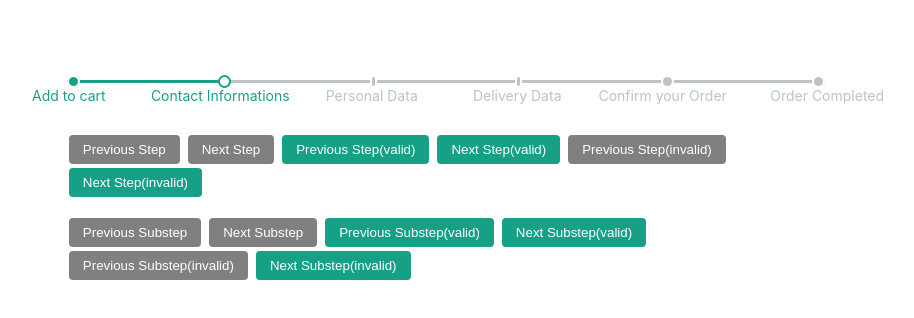
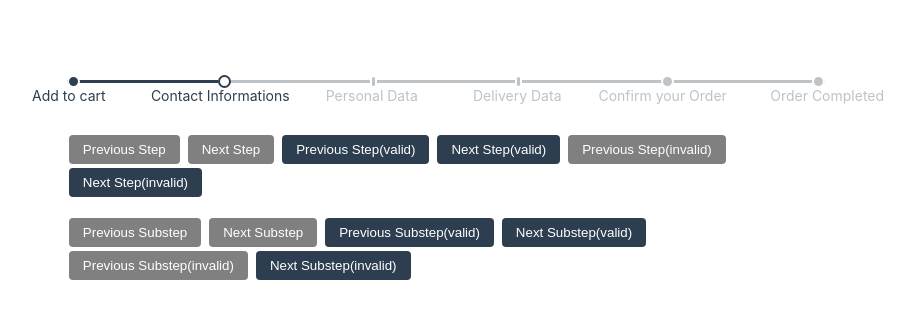
Before and after one commit to emanuelmustea/steps, a plain HTML site: page index.html in a window 1280 px wide. Both pictures are taken after a click on the element 418 px from the left and 81 px from the top of the page. Shown: the whole page, without its empty margins (194-1108 px from the left). Drawn offline with Linux system fonts and the light colour scheme.

Commit message:
code review

```diff
--- a/css/steps.css
+++ b/css/steps.css
@@ -6,7 +6,7 @@ body {
   box-sizing: border-box;
 }
 :root {
-  --main-color: #16a085;
+  --main-color: #2c3e50;
   --grey-color: #bdc3c7;
   --dark-color: #2c3e50;
   --danger-color: #c0392b;
--- a/index.html
+++ b/index.html
@@ -2,7 +2,7 @@
 <html lang="en">
   <head>
     <meta charset="UTF-8" />
-    <meta name="viewport" content="width=device-width, initial-scale=1.0" />
+    <meta name="viewport" content="width=device-width, initial-scale=1.0, user-scalable=no" />
     <meta http-equiv="X-UA-Compatible" content="ie=edge" />
     <title>Steps Js Example</title>
     <link rel="stylesheet" href="css/style.css" />
@@ -12,21 +12,21 @@
   <body>
     <div class="container steps"></div>
     <div class="container">
-      <button class="btn" onclick="steps.changeStep(true)">Previous Step</button>
+      <button class="btn" onclick="steps.changeStep({ inReverseDirection: true})">Previous Step</button>
       <button class="btn" onclick="steps.changeStep()">Next Step</button>
-      <button class="btn" onclick="steps.changeStep(true, true, true)">Previous Step(valid)</button>
-      <button class="btn" onclick="steps.changeStep(false, true, true)">Next Step(valid)</button>
-      <button class="btn" onclick="steps.changeStep(true, true, false)">Previous Step(invalid)</button>
-      <button class="btn" onclick="steps.changeStep(false, true, false)">Next Step(invalid)</button>
+      <button class="btn" onclick="steps.changeStep({ inReverseDirection : true, skipSubsteps : true, isValid : true })">Previous Step(valid)</button>
+      <button class="btn" onclick="steps.changeStep({ inReverseDirection : false, skipSubsteps : true, isValid : true })">Next Step(valid)</button>
+      <button class="btn" onclick="steps.changeStep({ inReverseDirection : true, skipSubsteps : true, isValid : false })">Previous Step(invalid)</button>
+      <button class="btn" onclick="steps.changeStep({ inReverseDirection : false, skipSubsteps : true, isValid : false })">Next Step(invalid)</button>
     </div>
     <br />
     <div class="container">
-      <button class="btn" onclick="steps.changeStep(true, false)">Previous Substep</button>
-      <button class="btn" onclick="steps.changeStep(false,false)">Next Substep</button>
-      <button class="btn" onclick="steps.changeStep(true, false,true)">Previous Substep(valid)</button>
-      <button class="btn" onclick="steps.changeStep(false, false,true)">Next Substep(valid)</button>
-      <button class="btn" onclick="steps.changeStep(true, false,false)">Previous Substep(invalid)</button>
-      <button class="btn" onclick="steps.changeStep(false, false,false)">Next Substep(invalid)</button>
+      <button class="btn" onclick="steps.changeStep({ inReverseDirection : true, skipSubsteps : false})">Previous Substep</button>
+      <button class="btn" onclick="steps.changeStep({ inReverseDirection : false, skipSubsteps : false })">Next Substep</button>
+      <button class="btn" onclick="steps.changeStep({ inReverseDirection : true, skipSubsteps : false, isValid : true })">Previous Substep(valid)</button>
+      <button class="btn" onclick="steps.changeStep({ inReverseDirection : false, skipSubsteps : false, isValid : true })">Next Substep(valid)</button>
+      <button class="btn" onclick="steps.changeStep({ inReverseDirection : true, skipSubsteps : false, isValid : false })">Previous Substep(invalid)</button>
+      <button class="btn" onclick="steps.changeStep({ inReverseDirection : false, skipSubsteps : false, isValid : false })">Next Substep(invalid)</button>
     </div>
     <script src="js/steps.js"></script>
     <script>
@@ -62,7 +62,6 @@
           }
         ]
       });
-      console.log(steps);
     </script>
   </body>
 </html>
--- a/js/steps.js
+++ b/js/steps.js
@@ -16,11 +16,10 @@ class Steps {
     this.changeProgressBarWidth(this.childElements[stepIndex].stepContainer);
   }
   completeStep(isValid) {
-    let classValue = isValid ? "valid" : "invalid";
-    this.CurrentElement.stepContainer.classList.remove("valid");
-    this.CurrentElement.stepContainer.classList.remove("invalid");
-    this.CurrentElement.stepContainer.classList.add(classValue);
-    this.CurrentElement.isValid = isValid;
+    const classValue = isValid ? "valid" : "invalid";
+    this.currentElement.stepContainer.classList.remove("valid", "invalid");
+    this.currentElement.stepContainer.classList.add(classValue);
+    this.currentElement.isValid = isValid;
   }
   validateStep(isValid) {
     if (isValid != null || this.validateInOrder) {
@@ -31,7 +30,7 @@ class Steps {
   isStepInRange(inReverseDirection) {
     return inReverseDirection ? this.activeStep > 0 : this.activeStep < this.childElements.length - 1;
   }
-  decrementIncrementActiveStep(inReverseDirection) {
+  decrementOrIncrementActiveStep(inReverseDirection) {
     this.activeStep += inReverseDirection ? -1 : 1;
   }
   validateUntilPoint(point, isValid = this.defaultValidator) {
@@ -42,19 +41,19 @@ class Steps {
     }
   }
   moveToNextStep(inReverseDirection, isValid) {
-    this.decrementIncrementActiveStep(inReverseDirection);
-    while (this.CurrentElement.type === "substep") {
-      if ((this.validateInOrder && this.CurrentElement.valid == null) || isValid !== null) {
+    this.decrementOrIncrementActiveStep(inReverseDirection);
+    while (this.currentElement.type === "substep") {
+      if ((this.validateInOrder && this.currentElement.valid == null) || isValid !== null) {
         this.validateStep(isValid);
       }
-      this.decrementIncrementActiveStep(inReverseDirection);
+      this.decrementOrIncrementActiveStep(inReverseDirection);
     }
   }
-  changeStep(inReverseDirection = false, skipSubsteps = true, isValid = null) {
+  changeStep({ inReverseDirection = false, skipSubsteps = true, isValid = null } = {}) {
     this.validateStep(isValid);
     if (this.isStepInRange(inReverseDirection)) {
       if (!skipSubsteps) {
-        this.decrementIncrementActiveStep(inReverseDirection);
+        this.decrementOrIncrementActiveStep(inReverseDirection);
       } else {
         this.moveToNextStep(inReverseDirection, isValid);
       }
@@ -73,7 +72,7 @@ class Steps {
     this.progressBarContainerMobile.style.height = `${stepContainer.offsetTop}px`;
   }
   stepClick(stepObject, stepsFunction) {
-    let stepIndex = stepsFunction.childElements.indexOf(stepObject);
+    const stepIndex = stepsFunction.childElements.indexOf(stepObject);
     stepsFunction.changeToGivenStep(stepIndex);
   }
   buildClickListener(stepObject) {
@@ -82,9 +81,9 @@ class Steps {
     });
   }
   createEachStepHTMLElements(stepData, parentElement = this.rootElement) {
-    let stepContainer = this.createElementInContainer("div", parentElement);
+    const stepContainer = this.createElementInContainer("div", parentElement);
     stepContainer.classList.add("step");
-    let labelContainer = this.createElementInContainer("div", stepContainer);
+    const labelContainer = this.createElementInContainer("div", stepContainer);
     labelContainer.classList.add("label");
     labelContainer.innerHTML = stepData.label;
     let tooltipContainer = null;
@@ -93,15 +92,15 @@ class Steps {
       tooltipContainer.classList.add("tooltip");
       tooltipContainer.innerHTML = stepData.tooltip;
     }
-    let restricted = !stepData.restricted ? false : true;
-    let stepObject = {
-      stepContainer: stepContainer,
-      labelContainer: labelContainer,
-      tooltipContainer: tooltipContainer,
+    const restricted = stepData.restricted === null ? false : stepData.restricted;
+    const stepObject = {
+      stepContainer,
+      labelContainer,
+      tooltipContainer,
+      restricted,
       isValid: null,
       active: false,
-      type: "step",
-      restricted: restricted
+      type: "step"
     };
     this.childElements.push(stepObject);
     if (stepData.steps) {
@@ -114,7 +113,7 @@ class Steps {
   }
   createSubstepElements(substeps) {
     for (let substep of substeps) {
-      let substepObject = this.createEachStepHTMLElements(substep);
+      const substepObject = this.createEachStepHTMLElements(substep);
       substepObject.stepContainer.classList.replace("step", "substep");
       substepObject.type = "substep";
     }
@@ -133,11 +132,11 @@ class Steps {
     }
   }
   createElementInContainer(elementType, container = this.rootElement) {
-    let element = document.createElement(elementType);
+    const element = document.createElement(elementType);
     container.appendChild(element);
     return element;
   }
-  get CurrentElement() {
+  get currentElement() {
     return this.childElements[this.activeStep];
   }
 }
```
